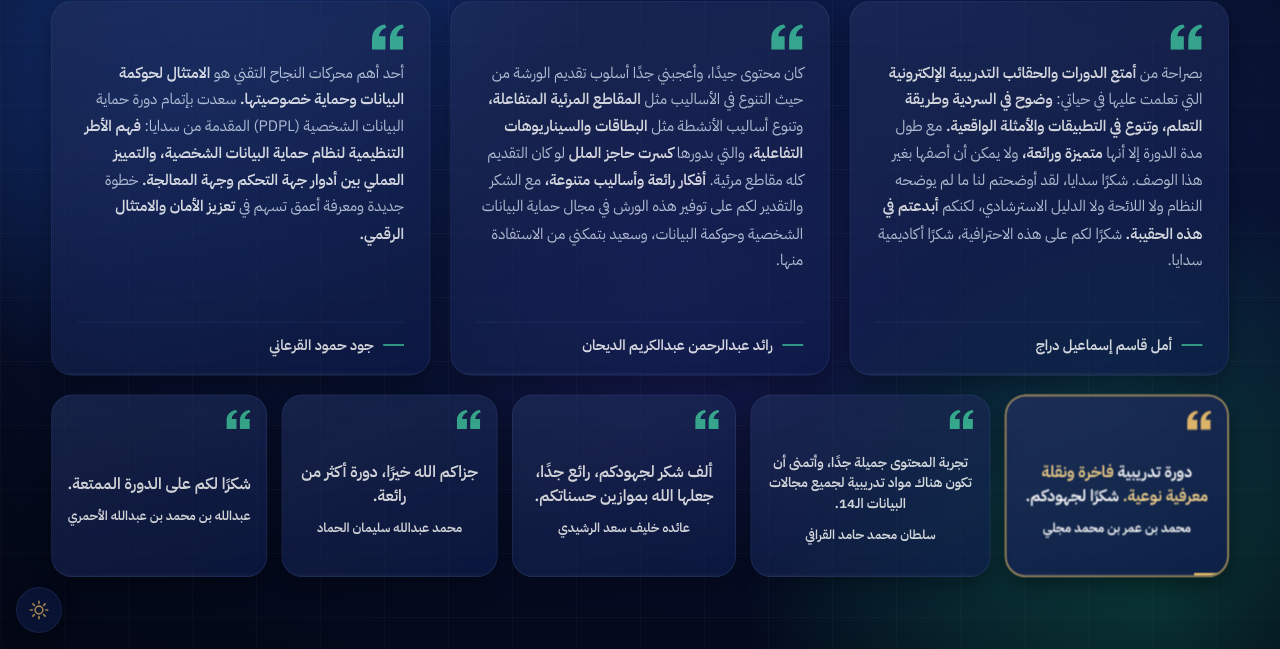
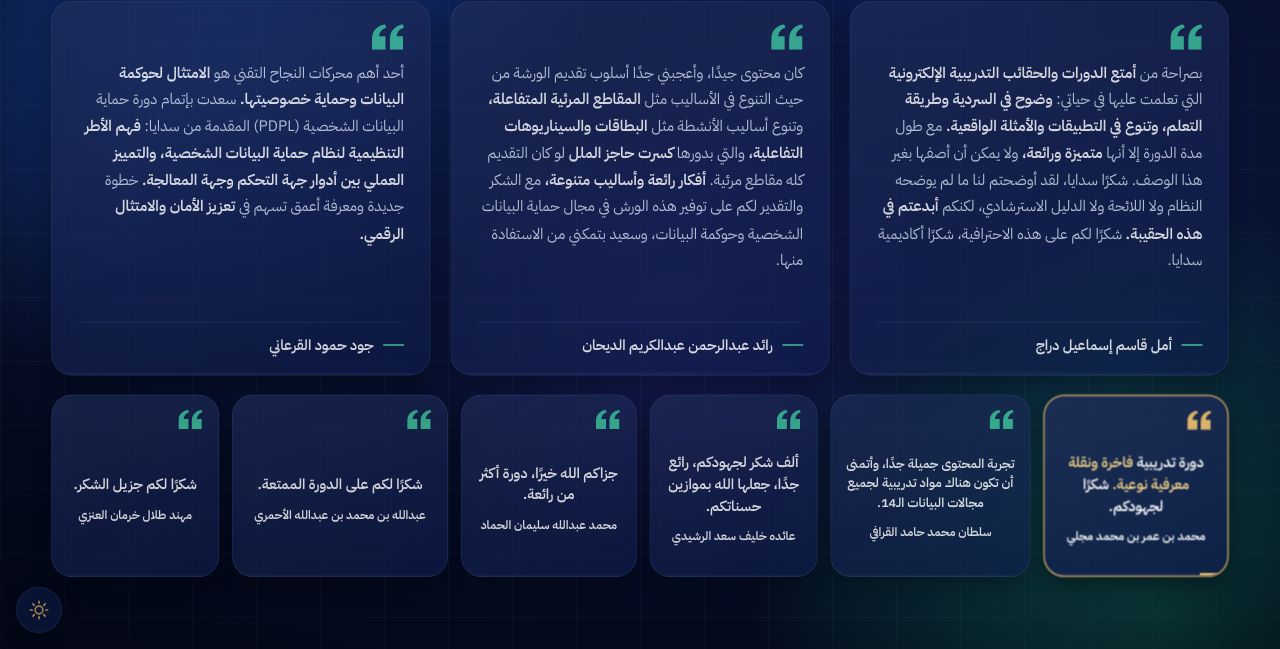
Before and after one commit to alaosi304/pdp-screen, a plain HTML site: page index.html in a window 1280 px wide. Shown: the part 151-800 px from the top of the page. Drawn offline with Linux system fonts and the light colour scheme.

Commit message:
Add testimonial: Muhannad Al-Anazi

```diff
--- a/index.html
+++ b/index.html
@@ -2,7 +2,7 @@
 <html lang="ar" dir="rtl">
 <head>
 <meta charset="utf-8">
-<meta name="slide-version" content="2026-11-01-13">
+<meta name="slide-version" content="2026-11-01-14">
 <meta name="viewport" content="width=device-width, initial-scale=1, viewport-fit=cover">
 <title>آراء المتدربين — دورة حماية البيانات الشخصية</title>
 <link rel="preconnect" href="https://fonts.googleapis.com">
@@ -79,8 +79,8 @@ canvas#sky{position:absolute;top:0;left:0;width:100%;height:100%}
 .on .qm path{fill:var(--spot)}
 
 .txt{flex:1;font-size:19px;line-height:1.76;color:var(--txt)}
-.short .card{justify-content:center;align-items:center;text-align:center;padding:48px 18px 16px}
-.short .txt{flex:none;font-size:20px;line-height:1.5;font-weight:600;color:var(--strong)}
+.short .card{justify-content:center;align-items:center;text-align:center;padding:46px 14px 16px}
+.short .txt{flex:none;font-size:18px;line-height:1.5;font-weight:600;color:var(--strong)}
 .short .qm{position:absolute;top:18px;right:20px;margin:0;width:30px;height:24px}
 .w{display:inline}
 @keyframes win{to{opacity:1;transform:none}}
@@ -88,7 +88,7 @@ canvas#sky{position:absolute;top:0;left:0;width:100%;height:100%}
 .on .hl{color:var(--spotTxt)}
 .by{display:flex;align-items:center;font-size:18px;font-weight:600;padding-top:14px;margin-top:12px;border-top:1px solid var(--cardBd);color:var(--strong)}
 .short .by .ln{display:none}
-.short .by{white-space:nowrap;border:0;padding-top:4px;margin-top:10px;font-size:16px;justify-content:center;text-align:center}
+.short .by{white-space:nowrap;border:0;padding-top:4px;margin-top:10px;font-size:15px;justify-content:center;text-align:center}
 .by .ln{width:26px;height:2px;background:var(--accent);margin-left:12px}
 .on .by .ln{background:var(--spot)}
 .bar{position:absolute;left:0;right:0;bottom:0;height:3px;background:var(--grid)}
@@ -152,18 +152,20 @@ var DATA=[
   t:"كان محتوى جيدًا، وأعجبني جدًا أسلوب تقديم الورشة من حيث التنوع في الأساليب مثل [المقاطع المرئية المتفاعلة]، وتنوع أساليب الأنشطة مثل [البطاقات والسيناريوهات التفاعلية]، والتي بدورها [كسرت حاجز الملل] لو كان التقديم كله مقاطع مرئية. [أفكار رائعة وأساليب متنوعة]، مع الشكر والتقدير لكم على توفير هذه الورش في مجال حماية البيانات الشخصية وحوكمة البيانات، وسعيد بتمكني من الاستفادة منها."},
  {n:"جود حمود القرعاني",x:64,y:140,w:474,h:468,
   t:"أحد أهم محركات النجاح التقني هو [الامتثال لحوكمة البيانات وحماية خصوصيتها]. سعدت بإتمام دورة حماية البيانات الشخصية (PDPL) المقدمة من سدايا: [فهم الأطر التنظيمية لنظام حماية البيانات الشخصية]، و[التمييز العملي بين أدوار جهة التحكم وجهة المعالجة]. خطوة جديدة ومعرفة أعمق تسهم في [تعزيز الأمان والامتثال الرقمي]."},
- {n:"محمد بن عمر بن محمد مجلي",x:1256,y:632,w:280,h:228,s:1,
+ {n:"محمد بن عمر بن محمد مجلي",x:1304,y:632,w:232,h:228,s:1,
   t:"دورة تدريبية [فاخرة] و[نقلة معرفية نوعية]. شكرًا لجهودكم."},
- {n:"سلطان محمد حامد القرافي",x:938,y:632,w:300,h:228,s:1,f:17,
+ {n:"سلطان محمد حامد القرافي",x:1038,y:632,w:250,h:228,s:1,f:16,
   t:"تجربة المحتوى [جميلة جدًا]، وأتمنى أن تكون هناك [مواد تدريبية لجميع مجالات البيانات الـ14]."},
- {n:"عائده خليف سعد الرشيدي",x:640,y:632,w:280,h:228,s:1,
+ {n:"عائده خليف سعد الرشيدي",x:812,y:632,w:210,h:228,s:1,
   t:"[ألف شكر لجهودكم]، رائع جدًا، جعلها الله [بموازين حسناتكم]."},
- {n:"محمد عبدالله سليمان الحماد",x:352,y:632,w:270,h:228,s:1,
+ {n:"محمد عبدالله سليمان الحماد",x:576,y:632,w:220,h:228,s:1,
   t:"جزاكم الله خيرًا، دورة [أكثر من رائعة]."},
- {n:"عبدالله بن محمد بن عبدالله الأحمري",x:64,y:632,w:270,h:228,s:1,
-  t:"شكرًا لكم على [الدورة الممتعة]."}
+ {n:"عبدالله بن محمد بن عبدالله الأحمري",x:290,y:632,w:270,h:228,s:1,
+  t:"شكرًا لكم على [الدورة الممتعة]."},
+ {n:"مهند طلال خرمان العنزي",x:64,y:632,w:210,h:228,s:1,
+  t:"شكرًا لكم [جزيل الشكر]."}
 ];
-var ORDER=[3,0,4,1,5,2,6,7]; /* spotlight order alternates short and long */
+var ORDER=[3,0,4,1,5,2,6,7,8]; /* spotlight order alternates short and long */
 function $(id){return document.getElementById(id);}
 function addC(el,c){if(el&&(" "+el.className+" ").indexOf(" "+c+" ")<0)el.className+=" "+c;}
 function remC(el,c){if(el)el.className=(" "+el.className+" ").replace(new RegExp(" "+c+" ","g")," ").replace(/^\s+|\s+$/g,"");}
```
